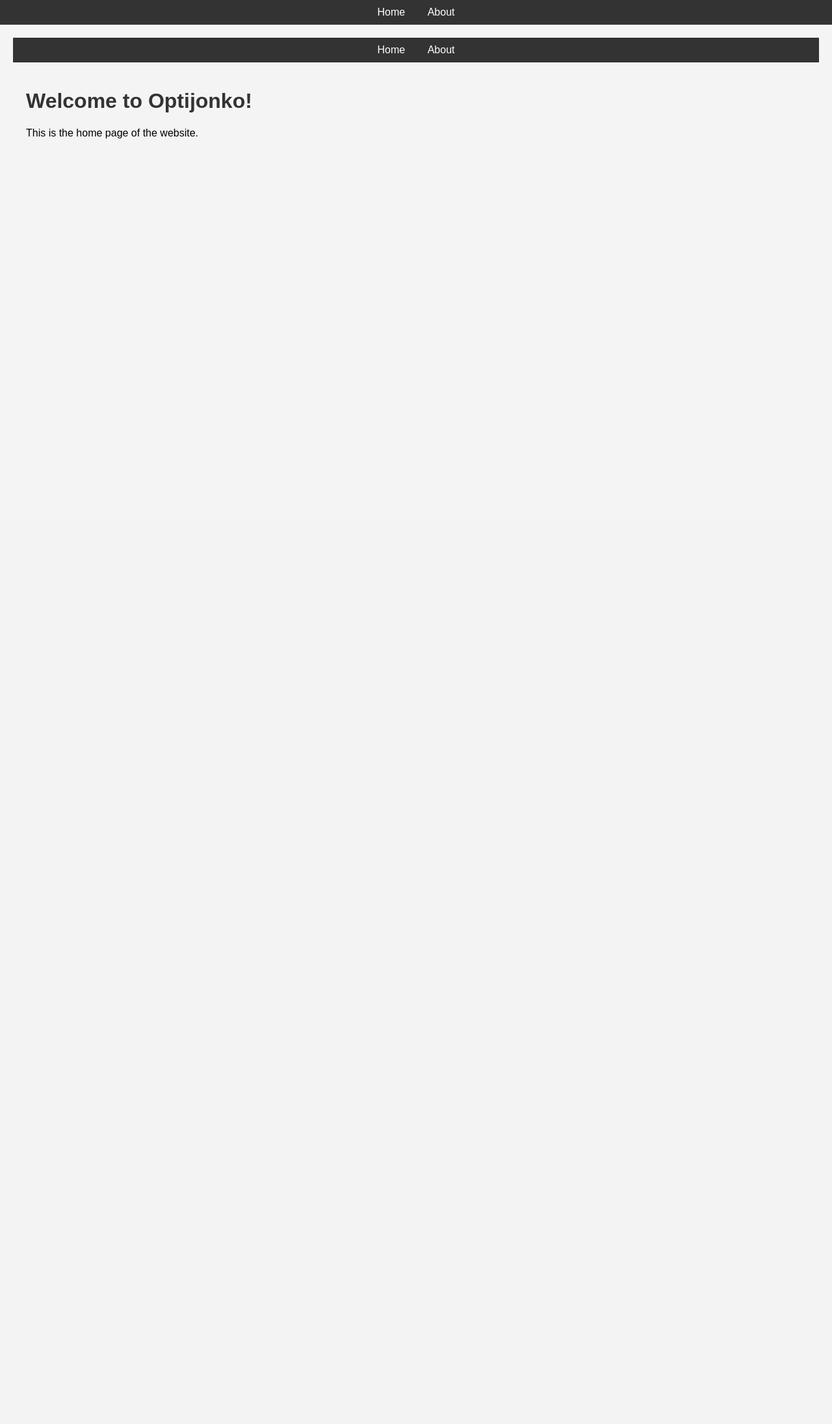
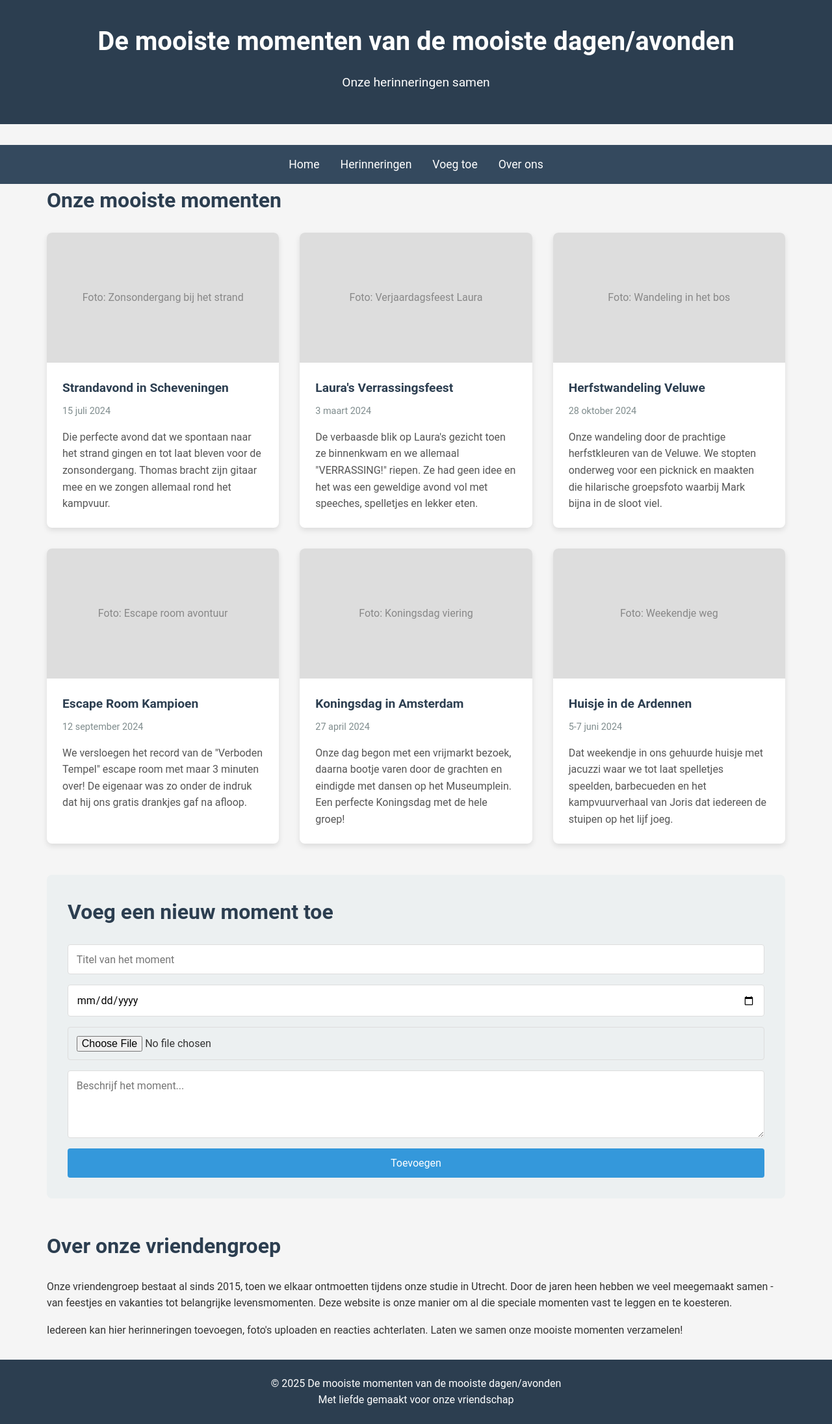
Before and after one commit to youripullens/optijonko, a PHP site: page / in a window 1280 px wide. Shown: the whole page at 65% size. Before the commit the page ends 213 px from the top, so only its background shows below. Run offline with PHP 8.4, Linux system fonts and the light colour scheme.

Commit message:
added home page

```diff
--- a/css/style.css
+++ b/css/style.css
@@ -1,31 +1,247 @@
-body {
-    font-family: Arial, sans-serif;
+/* Base styles */
+* {
     margin: 0;
     padding: 0;
-    background-color: #f4f4f4;
+    box-sizing: border-box;
+    font-family: 'Roboto', sans-serif;
+}
+
+body {
+    background-color: #f5f5f5;
+    color: #333;
+    line-height: 1.6;
 }
 
 header {
-    background-color: #333;
-    padding: 10px;
+    background-color: #2c3e50;
+    color: white;
     text-align: center;
+    padding: 2rem 0;
+    margin-bottom: 2rem;
+}
+
+.container {
+    max-width: 1200px;
+    margin: 0 auto;
+    padding: 0 2rem;
+}
+
+h1 {
+    font-size: 2.5rem;
+    margin-bottom: 1rem;
+}
+
+h2 {
+    font-size: 2rem;
+    margin-bottom: 1.5rem;
+    color: #2c3e50;
+}
+
+.subtitle {
+    font-size: 1.2rem;
+    margin-bottom: 1rem;
+}
+
+/* Memory gallery */
+.gallery {
+    display: grid;
+    grid-template-columns: repeat(auto-fill, minmax(300px, 1fr));
+    gap: 2rem;
+    margin-bottom: 3rem;
+}
+
+.memory-card {
+    background-color: white;
+    border-radius: 8px;
+    overflow: hidden;
+    box-shadow: 0 4px 8px rgba(0, 0, 0, 0.1);
+    transition: transform 0.3s ease;
+}
+
+.memory-card:hover {
+    transform: translateY(-5px);
+}
+
+.memory-img {
+    width: 100%;
+    height: 200px;
+    background-color: #ddd;
+    display: flex;
+    align-items: center;
+    justify-content: center;
+    color: #888;
+}
+
+.memory-content {
+    padding: 1.5rem;
+}
+
+.memory-title {
+    font-size: 1.2rem;
+    margin-bottom: 0.5rem;
+    color: #2c3e50;
+}
+
+.memory-date {
+    font-size: 0.9rem;
+    color: #7f8c8d;
+    margin-bottom: 1rem;
+}
+
+.memory-description {
+    font-size: 1rem;
+    color: #555;
+}
+
+/* Form section */
+.form-section {
+    background-color: #ecf0f1;
+    padding: 2rem;
+    border-radius: 8px;
+    margin-bottom: 3rem;
+}
+
+form {
+    display: grid;
+    gap: 1rem;
+}
+
+input, textarea, button {
+    padding: 0.8rem;
+    border: 1px solid #ddd;
+    border-radius: 4px;
+    font-size: 1rem;
+}
+
+button {
+    background-color: #3498db;
+    color: white;
+    border: none;
+    cursor: pointer;
+    transition: background-color 0.3s ease;
+}
+
+button:hover {
+    background-color: #2980b9;
+}
+
+/* Footer */
+footer {
+    background-color: #2c3e50;
+    color: white;
+    text-align: center;
+    padding: 1.5rem 0;
+    margin-top: 2rem;
+}
+
+/* Responsive adjustments */
+@media (max-width: 768px) {
+    h1 {
+        font-size: 2rem;
+    }
+
+    h2 {
+        font-size: 1.5rem;
+    }
+
+    .gallery {
+        grid-template-columns: repeat(auto-fill, minmax(250px, 1fr));
+    }
+}
+
+/* Navigation */
+nav {
+    background-color: #34495e;
+    padding: 1rem 0;
+}
+
+nav ul {
+    display: flex;
+    justify-content: center;
+    list-style-type: none;
+}
+
+nav li {
+    margin: 0 1rem;
 }
 
 nav a {
     color: white;
     text-decoration: none;
-    padding: 10px 15px;
+    font-size: 1.1rem;
+    transition: color 0.3s ease;
 }
 
 nav a:hover {
-    background-color: #ddd;
-    color: black;
+    color: #3498db;
 }
 
-main {
-    padding: 20px;
+/* 404 content */
+.error-content {
+    flex-grow: 1;
+    display: flex;
+    flex-direction: column;
+    align-items: center;
+    justify-content: center;
+    text-align: center;
+    padding: 2rem;
 }
 
-h1 {
-    color: #333;
+.error-code {
+    font-size: 8rem;
+    font-weight: bold;
+    color: #2c3e50;
+    margin-bottom: 1rem;
+    position: relative;
 }
+
+.error-code:after {
+    content: "";
+    position: absolute;
+    width: 100%;
+    height: 3px;
+    background-color: #3498db;
+    bottom: 15px;
+    left: 0;
+}
+
+.error-message {
+    font-size: 2rem;
+    color: #2c3e50;
+    margin-bottom: 2rem;
+}
+
+.error-description {
+    font-size: 1.2rem;
+    max-width: 600px;
+    margin-bottom: 2rem;
+}
+
+.error-illustration {
+    width: 300px;
+    height: 200px;
+    background-color: #ddd;
+    display: flex;
+    align-items: center;
+    justify-content: center;
+    margin-bottom: 2rem;
+    border-radius: 8px;
+    color: #888;
+    font-style: italic;
+}
+
+.home-button {
+    display: inline-block;
+    background-color: #3498db;
+    color: white;
+    padding: 0.8rem 2rem;
+    border-radius: 30px;
+    text-decoration: none;
+    font-weight: bold;
+    transition: background-color 0.3s ease, transform 0.2s ease;
+}
+
+.home-button:hover {
+    background-color: #2980b9;
+    transform: scale(1.05);
+}
--- a/index.html
+++ b/index.html
@@ -1,22 +1,133 @@
 <!DOCTYPE html>
-<html lang="en">
+<html lang="nl">
 <head>
   <meta charset="UTF-8">
   <meta name="viewport" content="width=device-width, initial-scale=1.0">
-  <title>Home | OptiJonko</title>
+  <title>De mooiste momenten van de mooiste dagen/avonden</title>
   <link rel="stylesheet" href="css/style.css">
 </head>
 <body>
 <header>
-  <nav>
-    <a href="/" id="home">Home</a>
-    <a href="/about" id="about">About</a>
-  </nav>
+  <div class="container">
+    <h1>De mooiste momenten van de mooiste dagen/avonden</h1>
+    <p class="subtitle">Onze herinneringen samen</p>
+  </div>
 </header>
-<main id="content">
-  <h1>Welcome to Optijonko!</h1>
-  <p>This is the home page of the website.</p>
+
+<nav>
+  <ul>
+    <li><a href="#home">Home</a></li>
+    <li><a href="#memories">Herinneringen</a></li>
+    <li><a href="#add-memory">Voeg toe</a></li>
+    <li><a href="#about">Over ons</a></li>
+  </ul>
+</nav>
+
+<main class="container">
+  <section id="memories">
+    <h2>Onze mooiste momenten</h2>
+
+    <div class="gallery">
+      <!-- Memory cards -->
+      <div class="memory-card">
+        <div class="memory-img">
+          <span>Foto: Zonsondergang bij het strand</span>
+        </div>
+        <div class="memory-content">
+          <h3 class="memory-title">Strandavond in Scheveningen</h3>
+          <p class="memory-date">15 juli 2024</p>
+          <p class="memory-description">Die perfecte avond dat we spontaan naar het strand gingen en tot laat bleven voor de zonsondergang. Thomas bracht zijn gitaar mee en we zongen allemaal rond het kampvuur.</p>
+        </div>
+      </div>
+
+      <div class="memory-card">
+        <div class="memory-img">
+          <span>Foto: Verjaardagsfeest Laura</span>
+        </div>
+        <div class="memory-content">
+          <h3 class="memory-title">Laura's Verrassingsfeest</h3>
+          <p class="memory-date">3 maart 2024</p>
+          <p class="memory-description">De verbaasde blik op Laura's gezicht toen ze binnenkwam en we allemaal "VERRASSING!" riepen. Ze had geen idee en het was een geweldige avond vol met speeches, spelletjes en lekker eten.</p>
+        </div>
+      </div>
+
+      <div class="memory-card">
+        <div class="memory-img">
+          <span>Foto: Wandeling in het bos</span>
+        </div>
+        <div class="memory-content">
+          <h3 class="memory-title">Herfstwandeling Veluwe</h3>
+          <p class="memory-date">28 oktober 2024</p>
+          <p class="memory-description">Onze wandeling door de prachtige herfstkleuren van de Veluwe. We stopten onderweg voor een picknick en maakten die hilarische groepsfoto waarbij Mark bijna in de sloot viel.</p>
+        </div>
+      </div>
+
+      <div class="memory-card">
+        <div class="memory-img">
+          <span>Foto: Escape room avontuur</span>
+        </div>
+        <div class="memory-content">
+          <h3 class="memory-title">Escape Room Kampioen</h3>
+          <p class="memory-date">12 september 2024</p>
+          <p class="memory-description">We versloegen het record van de "Verboden Tempel" escape room met maar 3 minuten over! De eigenaar was zo onder de indruk dat hij ons gratis drankjes gaf na afloop.</p>
+        </div>
+      </div>
+
+      <div class="memory-card">
+        <div class="memory-img">
+          <span>Foto: Koningsdag viering</span>
+        </div>
+        <div class="memory-content">
+          <h3 class="memory-title">Koningsdag in Amsterdam</h3>
+          <p class="memory-date">27 april 2024</p>
+          <p class="memory-description">Onze dag begon met een vrijmarkt bezoek, daarna bootje varen door de grachten en eindigde met dansen op het Museumplein. Een perfecte Koningsdag met de hele groep!</p>
+        </div>
+      </div>
+
+      <div class="memory-card">
+        <div class="memory-img">
+          <span>Foto: Weekendje weg</span>
+        </div>
+        <div class="memory-content">
+          <h3 class="memory-title">Huisje in de Ardennen</h3>
+          <p class="memory-date">5-7 juni 2024</p>
+          <p class="memory-description">Dat weekendje in ons gehuurde huisje met jacuzzi waar we tot laat spelletjes speelden, barbecueden en het kampvuurverhaal van Joris dat iedereen de stuipen op het lijf joeg.</p>
+        </div>
+      </div>
+    </div>
+  </section>
+
+  <section id="add-memory" class="form-section">
+    <h2>Voeg een nieuw moment toe</h2>
+    <form>
+      <input type="text" placeholder="Titel van het moment" required>
+      <input type="date" required>
+      <input type="file" accept="image/*">
+      <textarea placeholder="Beschrijf het moment..." rows="4" required></textarea>
+      <button type="submit">Toevoegen</button>
+    </form>
+  </section>
+
+  <section id="about">
+    <h2>Over onze vriendengroep</h2>
+    <p>
+      Onze vriendengroep bestaat al sinds 2015, toen we elkaar ontmoetten tijdens onze studie in Utrecht.
+      Door de jaren heen hebben we veel meegemaakt samen - van feestjes en vakanties tot belangrijke
+      levensmomenten. Deze website is onze manier om al die speciale momenten vast te leggen en te
+      koesteren.
+    </p>
+    <p style="margin-top: 1rem;">
+      Iedereen kan hier herinneringen toevoegen, foto's uploaden en reacties achterlaten.
+      Laten we samen onze mooiste momenten verzamelen!
+    </p>
+  </section>
 </main>
-<script src="js/script.js"></script>
+
+<footer>
+  <div class="container">
+    <p>&copy; 2025 De mooiste momenten van de mooiste dagen/avonden</p>
+    <p>Met liefde gemaakt voor onze vriendschap</p>
+  </div>
+</footer>
 </body>
 </html>
```
Also changed, not shown: 404.html (+34 -10 lines), about.html (deleted, +0 -22 lines).
